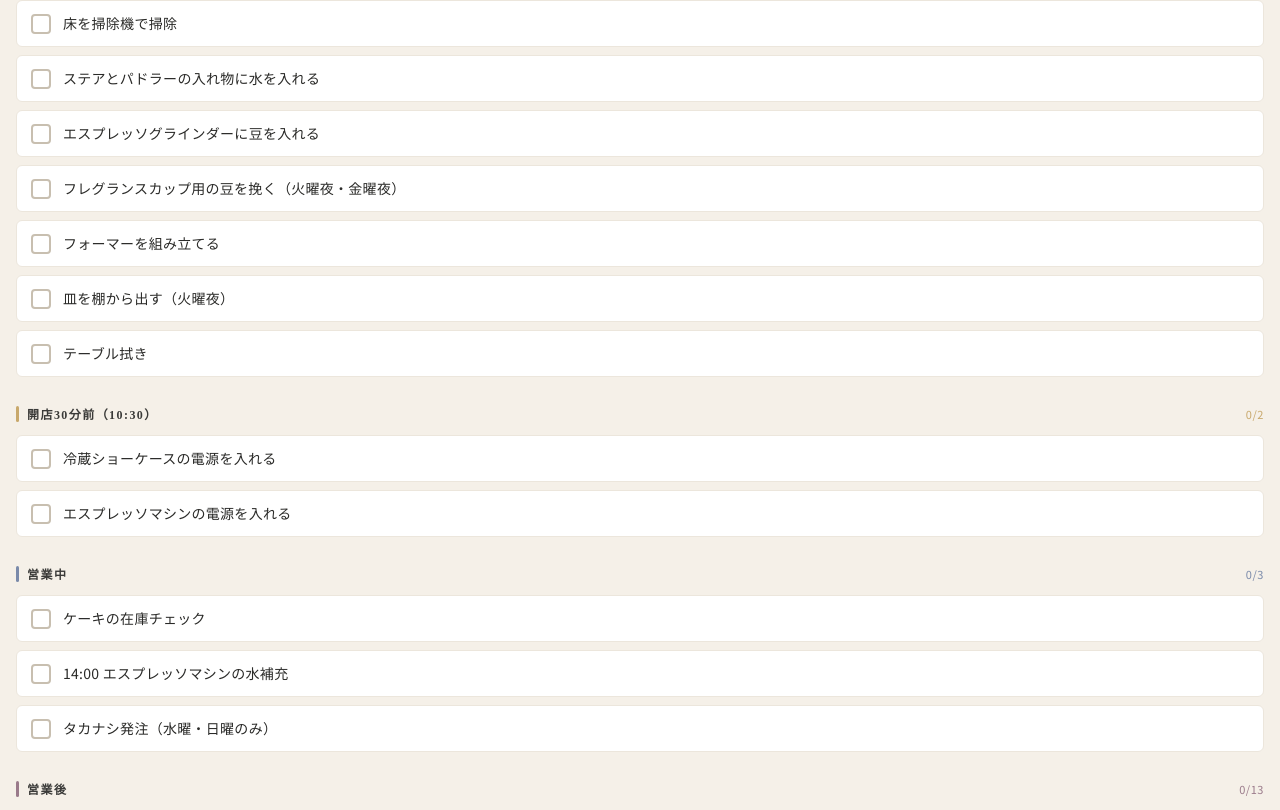
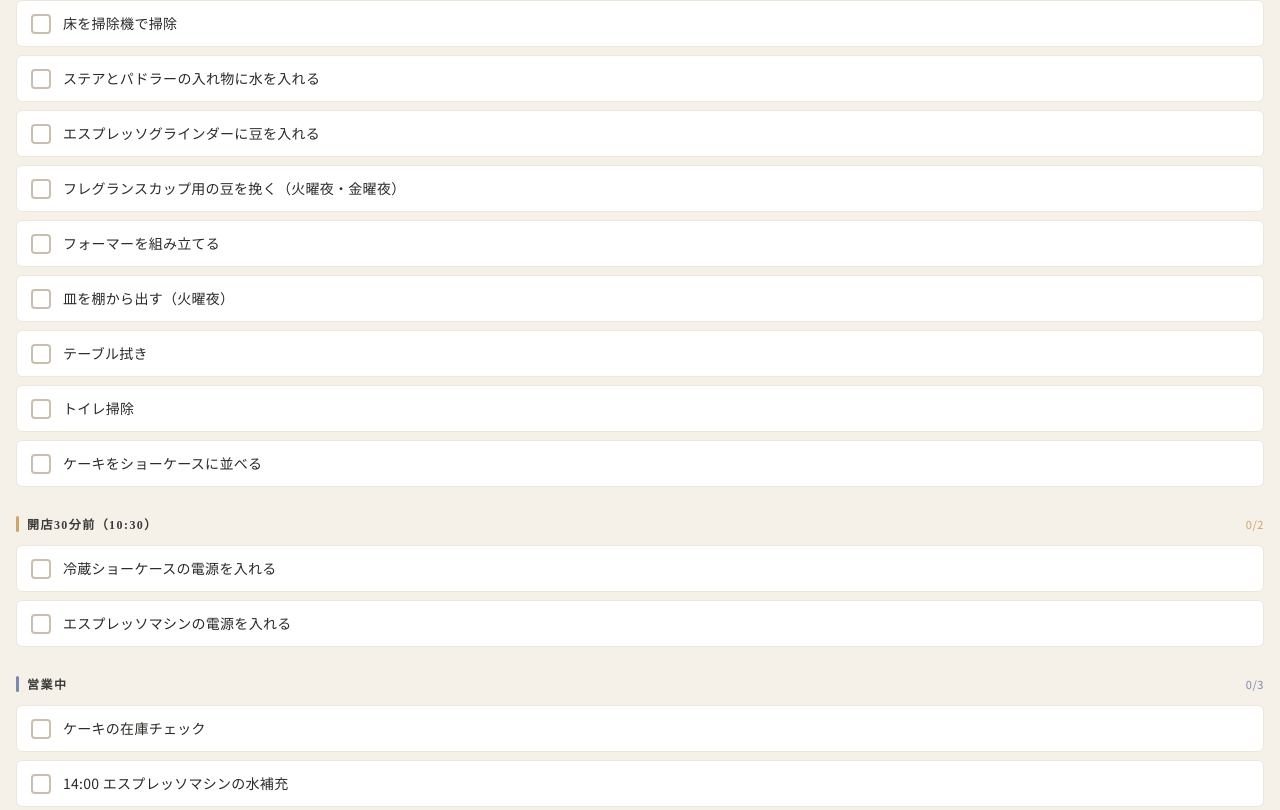
Before and after one commit to hanocoffee/hano-mgmt, a plain HTML site: page index.html in a window 1280 px wide. Shown: the part 741-1551 px from the top of the page. Drawn offline with Linux system fonts and the light colour scheme.

Commit message:
Update index.html

```diff
--- a/index.html
+++ b/index.html
@@ -188,6 +188,8 @@ const TAB_DATA = {
       { id: "o29", text: "フォーマーを組み立てる" },
       { id: "o30", text: "皿を棚から出す（火曜夜）" },
       { id: "o31", text: "テーブル拭き" },
+      { id: "o35", text: "トイレ掃除" },
+      { id: "o36", text: "ケーキをショーケースに並べる" },
     ]},
     { id: "pre30", label: "開店30分前（10:30）", color: "#c8a86b", items: [
       { id: "o11", text: "冷蔵ショーケースの電源を入れる" },
```
